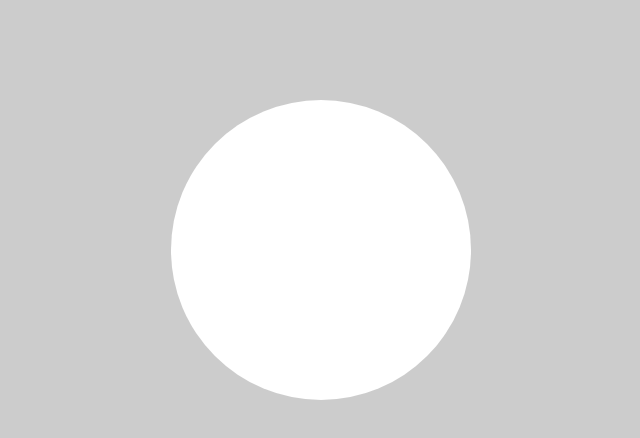
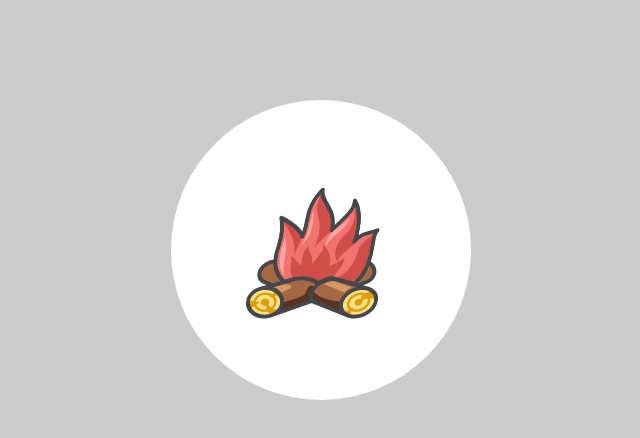
Before and after one commit to amsrj/animations, a plain HTML site: page index.html in a window 1280 px wide. Shown: the whole page, without its empty margins (319-959 px from the left). Drawn offline with Linux system fonts and the light colour scheme.

Commit message:
transform은 통째로 해석된당

```diff
--- a/index.html
+++ b/index.html
@@ -7,7 +7,7 @@
     <body>
 
         <div class="circle">
-            <img src="images/wood.png">
+            <img src="images/fire.png">
         </div>
 
     </body>
--- a/style.css
+++ b/style.css
@@ -11,11 +11,12 @@ body {
 }
 
 .circle img {
-    transform: scaleY(0);
-    transform-origin: center bottom;
-    transition: transform .4s;
+    transition: all .4s;
+    /* transform은 여러개의 항목들이 세트로 해석된당 */
+    transform: scale(0.5) skewX(-10deg);
 }
 
 .circle:hover img {
-    transform: scaleY(1);
+    /* hover되었을때 transform 내용이 통째로 변경 */
+    transform: scale(0.5) skewX(10deg);
 }
```
